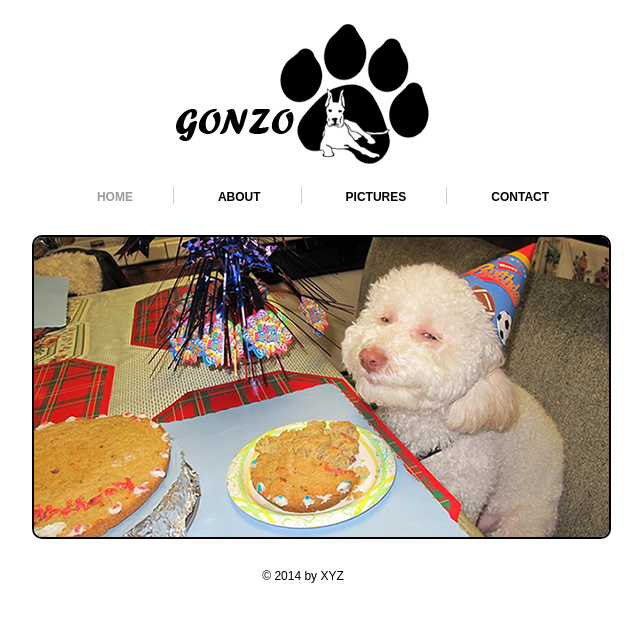
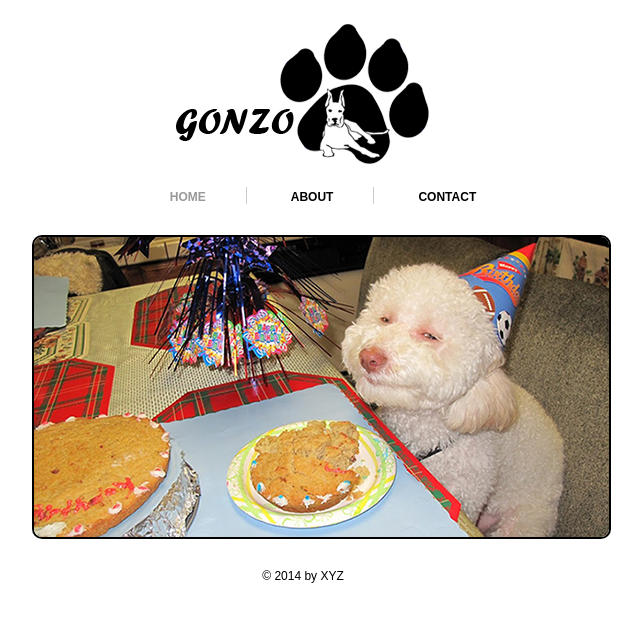
Before and after one commit to myintmyintyi-frobom/Frobo_M, a plain HTML site: page index.html in a window 1280 px wide. Shown: the whole page, without its empty margins (337-979 px from the left). Drawn offline with Linux system fonts and the light colour scheme.

Commit message:
editing index.html

```diff
--- a/index.html
+++ b/index.html
@@ -28,7 +28,7 @@
 		<ul>
 			<li><a class="active" href="index.html">HOME</a></li>
 			<li><a href="about.html">ABOUT</a></li>
-			<li><a href="picture.html">PICTURES</a></li>
+			<!--<li><a href="picture.html">PICTURES</a></li>-->
 			<li class="bdr"><a class="pdg" href="contact.html">CONTACT</a></li>
 		</ul>
 	</div>
```
